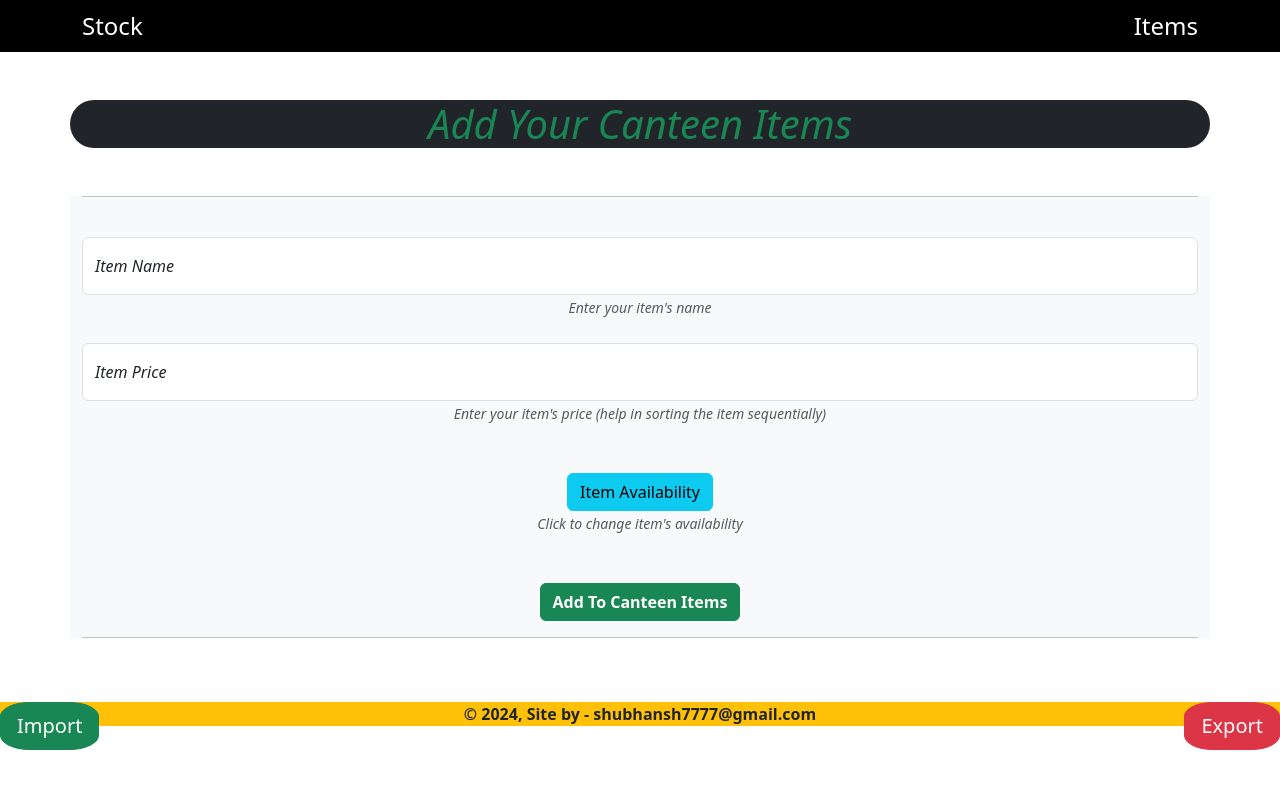
After one commit to Shubhansh-Simple/star-enterprises, a Django app: page /create/ in a window 1280 px wide. The commit adds this page. Run offline with Django 4.2, Linux system fonts and the light colour scheme.

Commit message:
Implement Items Create View and improve existing comments

```diff
--- a/items/models.py
+++ b/items/models.py
@@ -2,6 +2,7 @@
 
 # django
 from django.db              import models
+from django.urls            import reverse
 from django.utils           import timezone
 from django.core.validators import MinValueValidator
 
@@ -11,6 +12,7 @@ class Items(models.Model):
 
     name       = models.CharField('Item Name',
                                   max_length=70,
+                                  default='',
                                   help_text='Enter your item\'s name')
 
     price      = models.PositiveSmallIntegerField('Item Price',
@@ -21,9 +23,9 @@ class Items(models.Model):
                                                   default=0,
                                                   help_text='Item\'s current quantity')
 
-    is_active  = models.BooleanField('Status of Item',
+    is_active  = models.BooleanField('Item Availability',
                                      default=True,
-                                     help_text='Item\'s availability')
+                                     help_text='Click to change item\'s availability')
 
     created_at = models.DateTimeField(editable=False,
                                       help_text='It will take todays date on it\'s itself')
@@ -62,8 +64,14 @@ class Items(models.Model):
             # Setting created_at and updated_at
             self.created_at, self.updated_at = current_time, current_time
 
-        self.name = self.name.title().strip()
+        # Ensuring Proper Item Name
+        self.name = self.name.strip().title()
+
         super().save(*args, **kwargs)
+
+
+    def get_absolute_url(self):
+        return reverse('item_list') + '#focus'
 
 
     def __str__(self):
--- /dev/null
+++ b/items/templates/item-create.html
@@ -0,0 +1,43 @@
+<!--items/templates/item-create.html-->
+
+<!-- BASE TEMPLATE -->
+{% extends 'base-template.html' %}
+
+<!-- PAGE TITLE -->
+{% block title %}
+  Item Create
+{% endblock %}
+
+<!-- REMOVING NAVIGATION BUTTONS -->
+{% block body_upper %}
+{% endblock %}
+
+{% block body_lower %}
+
+  <!-----INCLUDE TABLE-HEADING TEMPLATE------->
+  {% with bg_color="dark" text_color="success" table_heading="Add Your Canteen Items" %}
+    {% include 'utils/table-heading.html' %}
+  {% endwith %}
+
+  <div class="container bg-light">
+    <hr>
+    <br>
+    <!------------ITEM CREATE FORM------------->
+    <form method="post">
+      {% csrf_token %}
+
+      <!--FORM FIELDS NAME - ITEM-NAME, ITEM-PRICE, ITEM-AVAILABILITY-->
+      {% include 'utils/canteen-item-form.html' %}
+
+      <!-- FORM SUBMIT BUTTON -->
+      <br>
+      <br>
+      <button type="submit" class="btn btn-success btn-md">
+        <b>Add To Canteen Items</b>
+      </button>
+      <br>
+    </form>
+    <hr>
+  </div>
+
+{% endblock %}
--- a/items/templates/item-list.html
+++ b/items/templates/item-list.html
@@ -71,6 +71,6 @@
 
   {% endif %}
 
-  <a class="btn btn-dark" href="{% url 'import_create' %}#focus">Add Items</a>
+  <a class="btn btn-dark" href="{% url 'item_create' %}#focus">Add Items</a>
 
 {% endblock %}
--- /dev/null
+++ b/items/templates/utils/canteen-item-form.html
@@ -0,0 +1,92 @@
+<!-- items/templates/utils/canteen-item-form.html -->
+
+<!--
+  CANTENN ITEM FORM TEMPLATE FOR INCLUDE
+  PROVIDE FORM FIELDS FOR CREATE/UPDATE VIEW OF ITEMS-APP FORM
+  DRY PRINCIPLES
+  -->
+
+<!----------FORM FIELDS------------>
+<main class="form-signin">
+
+  <!---------- ITEM NAME INPUT (1/3)------------>
+  <div class="form-floating">
+
+    <!-- NAME INPUT -->
+    <input type="text"
+           id="{{form.name.id_for_label}}"
+           name="{{form.name.html_name}}"
+           placeholder=""
+           class="form-control{% if form.name.errors %} is-invalid {% endif %}"
+           value="{{form.name.value}}"
+           required>
+
+    <!-- ITEM NAME LABEL -->
+    <label for="{{form.name.id_for_label}} text-muted"><i>{{form.name.label}}</i></label>
+
+    <!-- ITEM NAME HELP TEXT -->
+    <small class="text-muted"><i>{{form.name.help_text}}</i></small>
+
+    <!-- ITEM NAME ERRORS MSG -->
+    {% for error in form.name.errors %}
+      <div class="invalid-feedback">
+        <b>{{error}}</b>
+      </div>
+    {% endfor %}
+  </div>
+  <br>
+
+
+  <!---------- ITEM PRICE INPUT (2/3)------------>
+  <div class="form-floating">
+
+    <!-- PRICE INPUT -->
+    <input type="number"
+           id="{{form.price.id_for_label}}"
+           name="{{form.price.html_name}}"
+           placeholder="5"
+           class="form-control{% if form.price.errors %} is-invalid {%endif%}"
+           value="{{form.price.value}}"
+           required>
+
+    <!-- ITEM PRICE LABEL -->
+    <label for="{{form.price.id_for_label}} text-muted"><i>{{form.price.label}}</i></label>
+
+    <!-- ITEM PRICE HELP TEXT -->
+    <small class="text-muted"><i>{{form.price.help_text}}</i></small>
+
+    <!-- ITEM PRICE ERRORS MSG -->
+    {% for error in form.price.errors %}
+      <div class="invalid-feedback">
+        <b>{{error}}</b>
+      </div>
+    {% endfor %}
+  </div>
+  <br>
+
+
+  <!---------- ITEM STATUS INPUT (3/3)------------>
+
+  <div class="text-center">
+    <br>
+    <input type="checkbox"
+           class="btn-check {% if form.is_active.errors %} is-invalid {% endif %}"
+           id="{{form.is_active.id_for_label}}"
+           name="{{form.is_active.html_name}}"
+           {% if form.is_active.value %} checked {% endif %}>
+
+    <!-- ITEM STATUS LABEL -->
+    <label class="btn btn-outline-info" for="{{ form.is_active.id_for_label }}">{{form.is_active.label}}</label><br>
+
+    <!-- ITEM STATUS HELP TEXT -->
+    <small class="text-muted"><i>{{ form.is_active.help_text }}</i></small>
+
+    <!-- ITEM STATUS ERRORS -->
+    {% for error in form.is_active.errors %}
+      <div class="invalid-feedback">
+        {{ error }}
+      </div>
+    {% endfor %}
+  </div>
+
+</main>
--- a/items/urls.py
+++ b/items/urls.py
@@ -4,10 +4,15 @@
 from django.urls    import path
 
 # local
-from .views import CurrentStockListView, ItemListView
+from .views import CurrentStockListView, ItemsListView, ItemsCreateView, ItemsUpdateView
 
 
 urlpatterns = [
+    # Current available stock in canteen
     path('',       CurrentStockListView.as_view(), name='current_stock_list' ),
-    path('items/', ItemListView.as_view(),         name='item_list'),
+
+    # CRUD of canteen items including non-active items
+    path('items/',  ItemsListView.as_view(),   name='item_list'),
+    path('create/', ItemsCreateView.as_view(), name='item_create'),
+    path('update/', ItemsUpdateView.as_view(), name='item_update'),
 ]
--- a/items/views.py
+++ b/items/views.py
@@ -1,21 +1,24 @@
 # items/views.py
 
 # django
-from django.views.generic import ListView
+from django.views.generic import ListView, CreateView, UpdateView
 from django.db.models     import Sum
+from django.urls          import reverse
 
 # local
 from .models import Items
 
+# URL - HOMEPAGE OF APPLICATION
 class CurrentStockListView(ListView):
-    '''Return the current stock of the canteen'''
+    '''Return the available stock of canteen to import/supply'''
 
     model               = Items
     template_name       = 'current-stock-list.html'
     context_object_name = 'current_stock_list'
 
+
     def get_queryset(self):
-        '''Will only shows active items in current stock'''
+        '''Will show only active items as current stock'''
 
         queryset = super().get_queryset()
         return queryset.filter(is_active=True)
@@ -32,9 +35,12 @@ class CurrentStockListView(ListView):
         return context
 
 
-# ITEMS CRUD OPERATIONS
+#################################
+# CANTEEN ITEMS CRUD OPERATIONS #
+#################################
 
-class ItemListView(ListView):
+# URL - /items/
+class ItemsListView(ListView):
     '''Return all the items of the canteen including non-active'''
 
     model               = Items
@@ -43,10 +49,36 @@ class ItemListView(ListView):
 
 
     def get_context_data(self, *, object_list=None, **kwargs):
-        '''Add total items count including non-active items'''
+        '''Add total items including non-active items'''
 
         context = super().get_context_data(object_list=object_list, **kwargs)
         item    = self.get_queryset()
 
         context['total_items']  = item.count()
         return context
+
+
+# URL - /create/
+class ItemsCreateView(CreateView):
+    '''Add canteen items for import/supply'''
+
+    model         = Items
+    fields        = ['name','price','is_active']
+    template_name = 'item-create.html'
+
+
+    def form_invalid(self, form):
+        print('FORM INVALID')
+        print(f'{form.errors}')
+
+
+    def form_valid(self, form):
+        print('FORM VALID')
+        print(f'form data - {form.cleaned_data}')
+        return super().form_valid(form)
+
+
+# URL - /create/
+class ItemsUpdateView(UpdateView):
+    '''Update canteen items name, price & availability'''
+    pass
```
